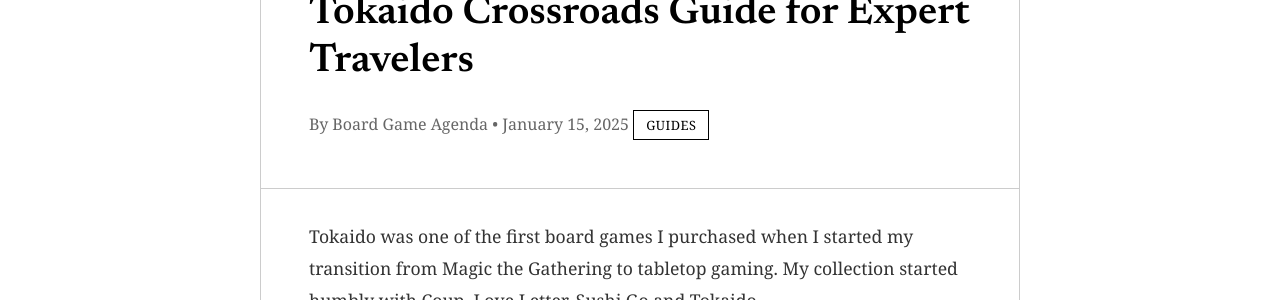
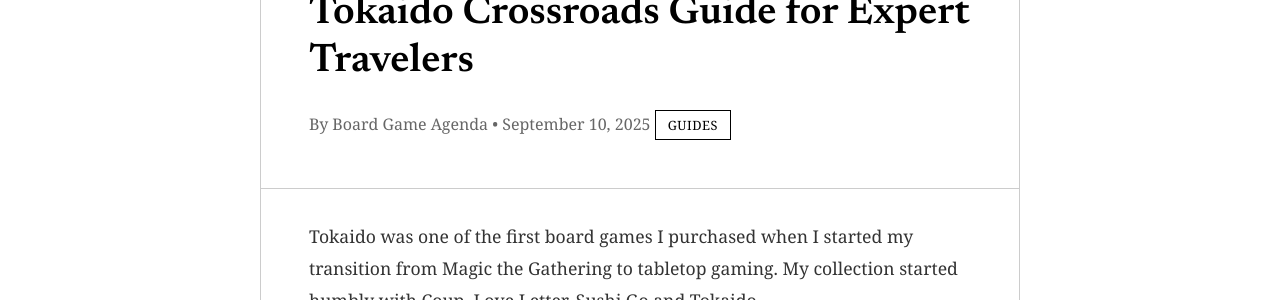
Before and after one commit to VirtualAlex/BoardGameAgenda, a Jekyll site: the page built from _posts/2025-01-15-tokaido-crossroads-guide-for-expert-travelers.md, in a window 1280 px wide and 900 px high, scrolled down 548 px. Shown: the part 147-447 px from the top of the window. Built offline with Jekyll 4.4.1, drawn with Linux system fonts in a browser that asks for light colours.

Commit message:
Update post dates to today (2025-09-10)
- Update both Tokaido posts to current date
- Character guide and strategy guide now both dated today
- This will ensure proper chronological ordering on homepage

🤖 Generated with [Claude Code](https://claude.ai/code)

Co-Authored-By: Claude <noreply@anthropic.com>

```diff
--- a/_posts/2025-01-15-tokaido-crossroads-guide-for-expert-travelers.md
+++ b/_posts/2025-01-15-tokaido-crossroads-guide-for-expert-travelers.md
@@ -1,7 +1,7 @@
 ---
 layout: post
 title: "Tokaido Crossroads Guide for Expert Travelers"
-date: 2025-01-15
+date: 2025-09-10
 categories: [guides]
 tags: [guide, tokaido]
 hero_image: /assets/images/posts/2025-01-15-tokaido-crossroads-guide-for-expert-travelers/tokaido-hero.jpg
```
Also changed, not shown: _posts/2025-01-10-tokaido-character-guide-crossroads-and-matsuri.md (+1 -1 lines).
